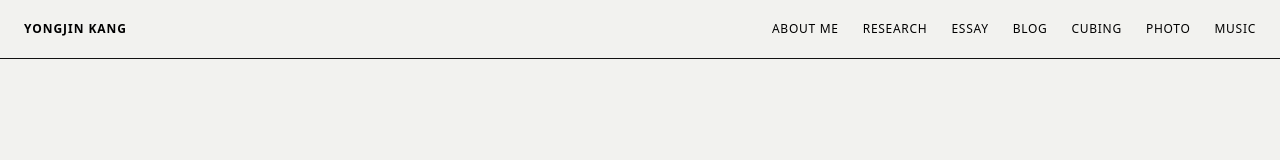
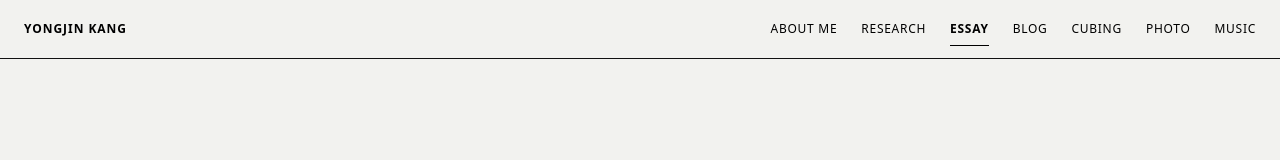
Before and after one commit to Rouxist/main-blog, a Next.js app: page /essay in a window 1280 px wide. Shown: the top 160 px of the page. Built offline with nearby package versions, Linux system fonts and the light colour scheme.

Commit message:
feat(ui): underline and emphasize current tab in nav bar

```diff
--- a/src/app/header.tsx
+++ b/src/app/header.tsx
@@ -1,4 +1,7 @@
+'use client'
+
 import Link from 'next/link'
+import { usePathname } from 'next/navigation'
 
 const navigationItems = [
   { text: 'About Me', href: '/about-me' },
@@ -11,6 +14,8 @@ const navigationItems = [
 ]
 
 const Header = () => {
+  const pathname = usePathname()
+
   return (
     <div className="flex min-h-[58px] items-center justify-between px-4 md:px-6">
       <Link
@@ -25,7 +30,12 @@ const Header = () => {
         aria-label="Primary navigation"
       >
         {navigationItems.map((item) => (
-          <HeaderButton key={item.href} text={item.text} href={item.href} />
+          <HeaderButton
+            key={item.href}
+            text={item.text}
+            href={item.href}
+            active={isActivePath(pathname, item.href)}
+          />
         ))}
       </nav>
 
@@ -41,7 +51,10 @@ const Header = () => {
             <Link
               key={item.href}
               href={item.href}
-              className={`block px-4 py-3 text-sm text-black no-underline hover:bg-black hover:text-[#f2f2ef] ${index < navigationItems.length - 1 ? 'border-b border-black' : ''}`}
+              aria-current={
+                isActivePath(pathname, item.href) ? 'page' : undefined
+              }
+              className={`block px-4 py-3 text-sm no-underline hover:bg-black hover:text-[#f2f2ef] ${isActivePath(pathname, item.href) ? 'bg-black text-[#f2f2ef]' : 'text-black'} ${index < navigationItems.length - 1 ? 'border-b border-black' : ''}`}
             >
               {item.text}
             </Link>
@@ -57,15 +70,21 @@ export default Header
 type Prop = {
   text: string
   href: string
+  active?: boolean
 }
 
-export function HeaderButton({ text, href }: Prop) {
+export function HeaderButton({ text, href, active = false }: Prop) {
   return (
     <Link
       href={href}
-      className="border-b border-transparent py-2 text-black no-underline hover:border-black"
+      aria-current={active ? 'page' : undefined}
+      className={`border-b py-2 text-black no-underline hover:border-black ${active ? 'border-black font-bold' : 'border-transparent'}`}
     >
       {text}
     </Link>
   )
 }
+
+function isActivePath(pathname: string, href: string) {
+  return pathname === href || pathname.startsWith(`${href}/`)
+}
```
